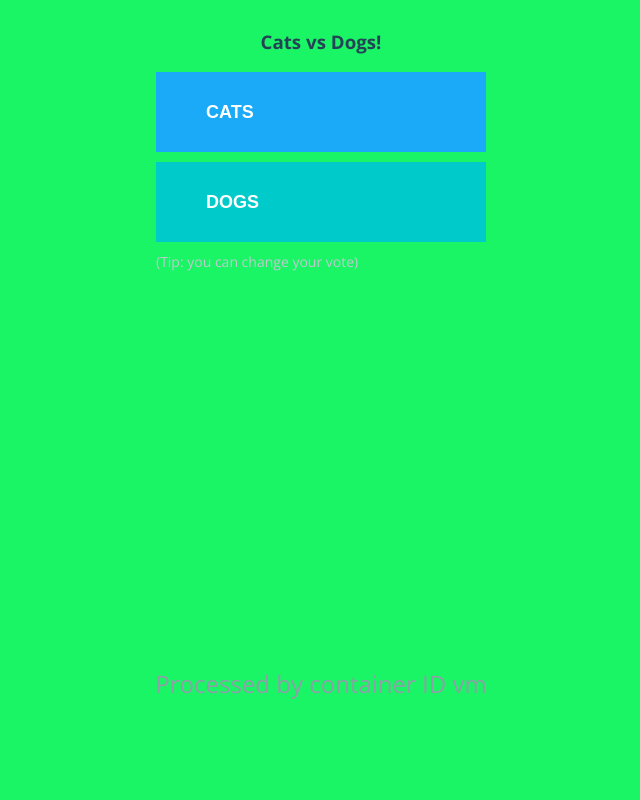
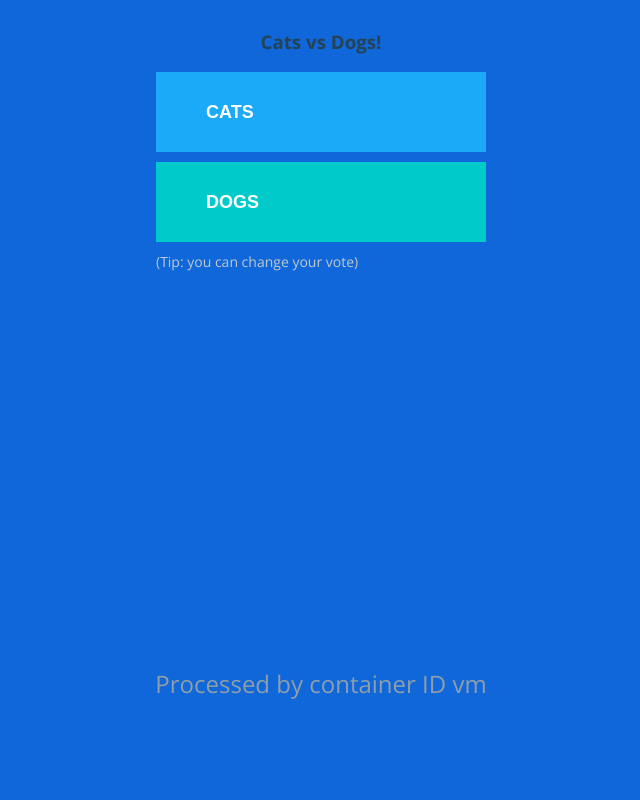
Before and after one commit to ahortalq/vote, a Flask app: page / in a window 1280 px wide. Shown: the whole page, without its empty margins (319-959 px from the left). Run offline with Flask 2, Linux system fonts and the light colour scheme; some libraries are stand-ins or nearby versions.

Commit message:
VA-73 Cambio a color naranja en la pagina principal

```diff
--- a/static/stylesheets/style.css
+++ b/static/stylesheets/style.css
@@ -6,7 +6,7 @@
 html,body{
   margin: 0;
   padding: 0;
-  background-color: #1af566;
+  background-color: #0f67da;
   height: 100vh;
   font-family: 'Open Sans';
 }
```
